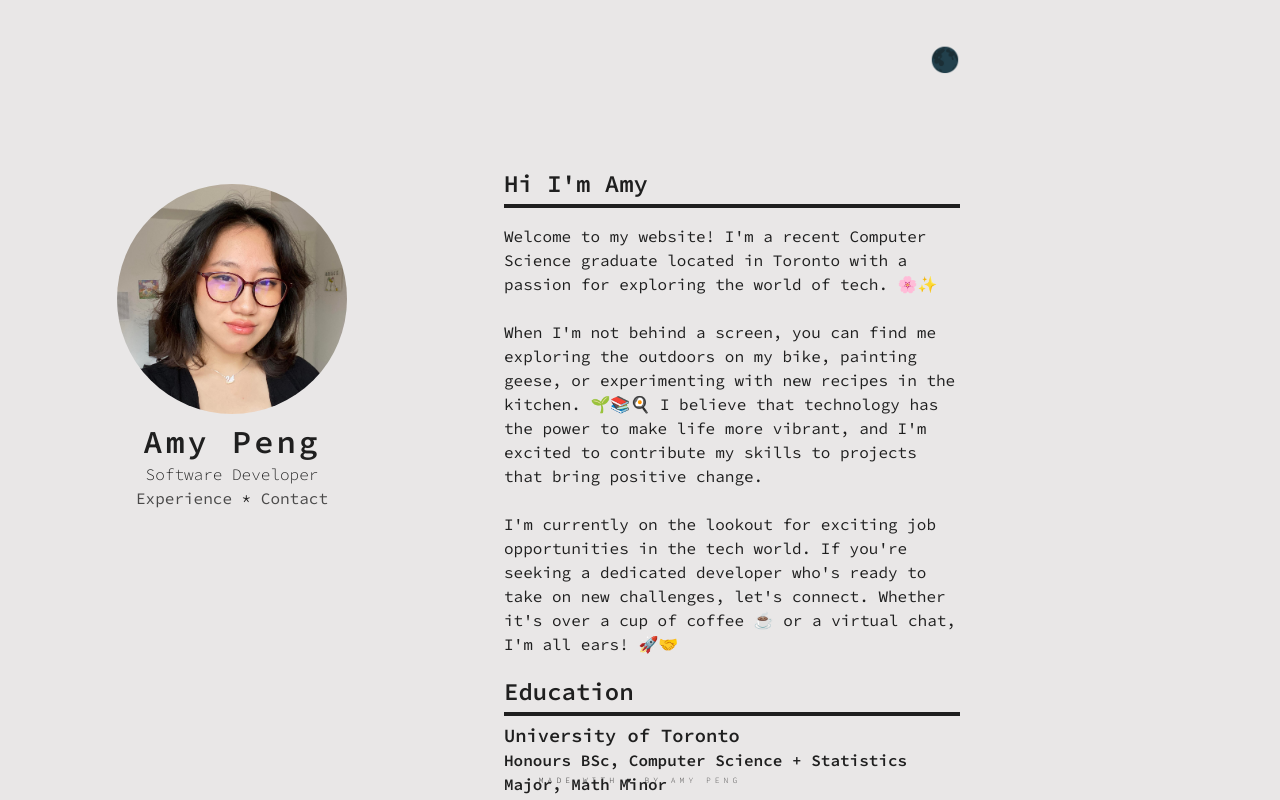
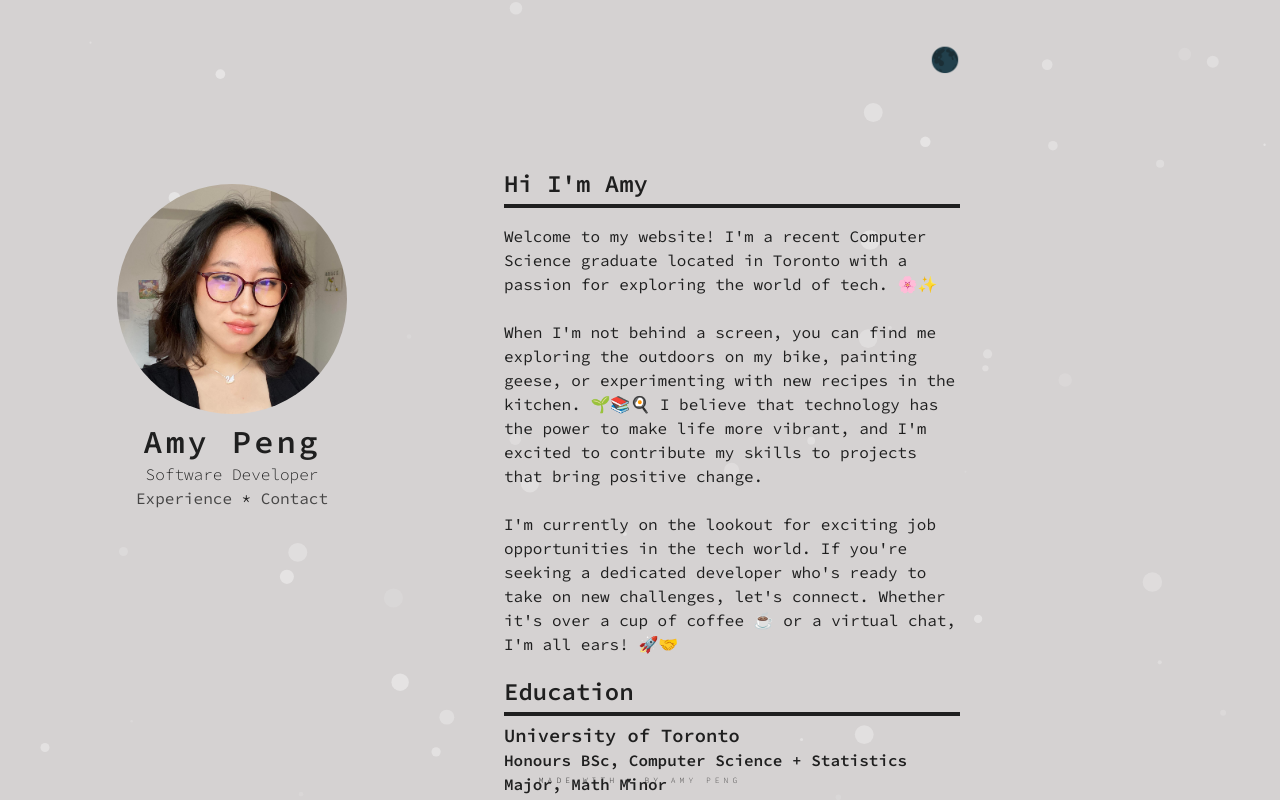
Before and after one commit to chickenmilkcream/Personal-Website, a React (Create React App) app: page / in a window 1280 px wide. Shown: the top 800 px of the page. Built offline with nearby package versions, Linux system fonts and the light colour scheme.

Commit message:
add snow for lightmode

```diff
--- a/src/App.js
+++ b/src/App.js
@@ -46,6 +46,15 @@ function App() {
           className={style.particles}
         />
       )}
+
+      {!darkMode && (
+        <Particles
+          id="tsparticles"
+          init={particlesInit}
+          options={snow}
+          className={style.particles}
+        />
+      )}
     </div>
   );
 }
--- a/src/json/snow.json
+++ b/src/json/snow.json
@@ -16,11 +16,11 @@
             "type": "circle"
         },
         "opacity": {
-            "value": 0.5,
+            "value": 0.4,
             "random": true,
             "anim": {
                 "enable": false,
-                "speed": 1,
+                "speed": 0.5,
                 "opacity_min": 0.1,
                 "sync": false
             }
@@ -44,7 +44,7 @@
         },
         "move": {
             "enable": true,
-            "speed": 2,
+            "speed": 1.5,
             "direction": "bottom",
             "random": false,
             "straight": false,
--- a/src/styles/_variables.scss
+++ b/src/styles/_variables.scss
@@ -1,5 +1,4 @@
-// $white: #f8f8f8;
-$white: #E9E7E7;
+$white: #D5D2D2;
 $dark: #1f1f1f;
 $darkblue: #001a33;
 $transition: all 250ms ease;
```
